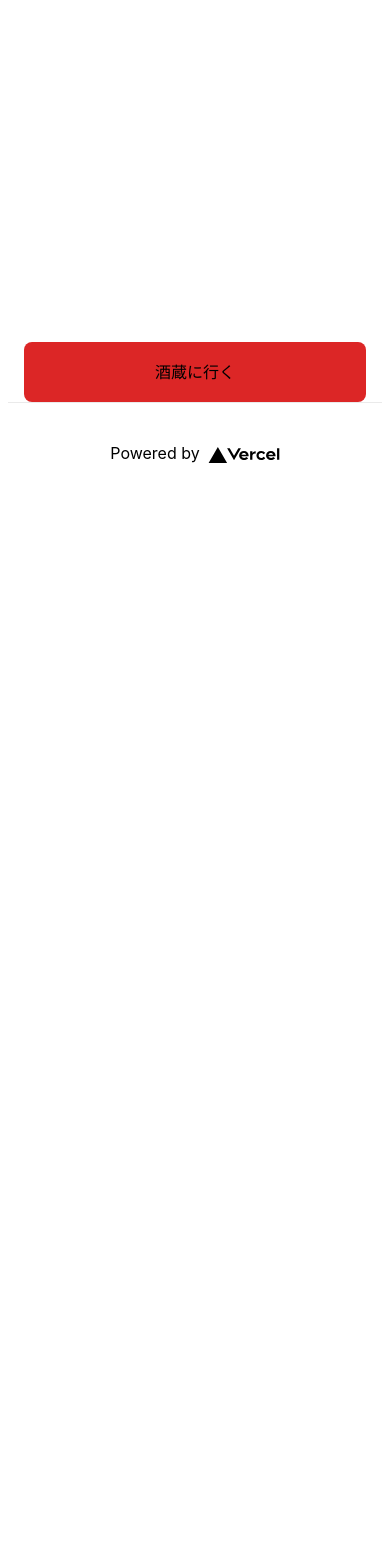
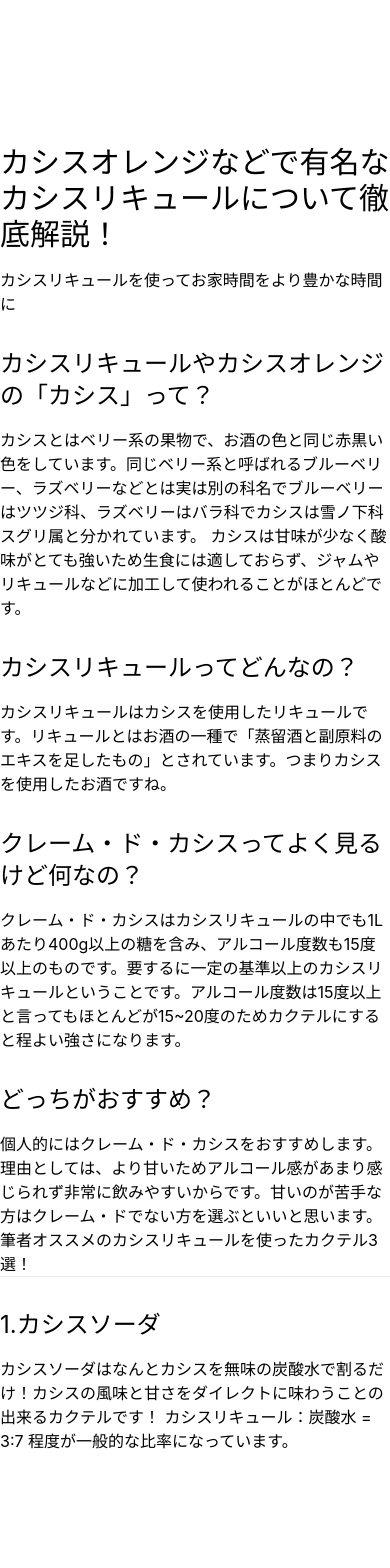
Before and after one commit to randombar164/ouchi_bar, a Next.js app in the folder frontend/: page / in a window 390 px wide. Shown: the top 1568 px of the page. Before the commit the page ends 844 px from the top, so only its background shows below. Built offline with nearby package versions, Linux system fonts and the light colour scheme; no server answers; grey boxes are pictures that could not be loaded.

Commit message:
現状push

```diff
--- a/frontend/package.json
+++ b/frontend/package.json
@@ -2,6 +2,7 @@
   "name": "frontend",
   "version": "0.1.0",
   "private": true,
+  "type": "commonjs",
   "scripts": {
     "dev": "next dev",
     "build": "next build",
@@ -12,7 +13,9 @@
     "camelcase-keys": "^7.0.0",
     "next": "11.0.1",
     "react": "17.0.2",
-    "react-dom": "17.0.2"
+    "react-dom": "17.0.2",
+    "react-markdown": "^7.0.1",
+    "rehype-raw": "^6.1.0"
   },
   "devDependencies": {
     "@tailwindcss/jit": "^0.1.18",
@@ -32,6 +35,7 @@
     "eslint-plugin-react-hooks": "^4.2.0",
     "eslint-plugin-simple-import-sort": "^7.0.0",
     "eslint-plugin-tailwindcss": "^1.14.3",
+    "next-transpile-modules": "^8.0.0",
     "postcss": "^8.3.6",
     "prettier": "^2.3.2",
     "tailwindcss": "^2.2.7",
--- a/frontend/src/pages/index.tsx
+++ b/frontend/src/pages/index.tsx
@@ -1,10 +1,101 @@
 import Head from "next/head";
-import Image from "next/image";
 import { useRouter } from "next/router";
-import styles from "src/styles/Home.module.css";
+import Markdown from "react-markdown";
+import type {
+  HeadingComponent,
+  ReactMarkdownNames,
+} from "react-markdown/src/ast-to-react";
+import rehypeRaw from "rehype-raw";
 import { useGetUser } from "src/utils/hooks/useGetUser";
 
-export default function Home() {
+const body = `
+# カシスオレンジなどで有名なカシスリキュールについて徹底解説！
+
+カシスリキュールを使ってお家時間をより豊かな時間に
+
+## カシスリキュールやカシスオレンジの「カシス」って？
+
+カシスとはベリー系の果物で、お酒の色と同じ赤黒い色をしています。同じベリー系と呼ばれるブルーベリー、ラズベリーなどとは実は別の科名でブルーベリーはツツジ科、ラズベリーはバラ科でカシスは雪ノ下科スグリ属と分かれています。
+カシスは甘味が少なく酸味がとても強いため生食には適しておらず、ジャムやリキュールなどに加工して使われることがほとんどです。
+
+## カシスリキュールってどんなの？
+
+カシスリキュールはカシスを使用したリキュールです。リキュールとはお酒の一種で「蒸留酒と副原料のエキスを足したもの」とされています。つまりカシスを使用したお酒ですね。
+
+## クレーム・ド・カシスってよく見るけど何なの？
+
+クレーム・ド・カシスはカシスリキュールの中でも1Lあたり400g以上の糖を含み、アルコール度数も15度以上のものです。要するに一定の基準以上のカシスリキュールということです。アルコール度数は15度以上と言ってもほとんどが15~20度のためカクテルにすると程よい強さになります。
+
+## どっちがおすすめ？
+
+個人的にはクレーム・ド・カシスをおすすめします。理由としては、より甘いためアルコール感があまり感じられず非常に飲みやすいからです。甘いのが苦手な方はクレーム・ドでない方を選ぶといいと思います。
+筆者オススメのカシスリキュールを使ったカクテル3選！
+
+------------------------------------------------
+
+## 1.カシスソーダ
+
+カシスソーダはなんとカシスを無味の炭酸水で割るだけ！カシスの風味と甘さをダイレクトに味わうことの出来るカクテルです！
+カシスリキュール：炭酸水 = 3:7
+程度が一般的な比率になっています。
+
+<iframe style="width:120px;height:240px;" marginwidth="0" marginheight="0" scrolling="no" frameborder="0" src="//rcm-fe.amazon-adsystem.com/e/cm?lt1=_blank&bc1=000000&IS2=1&bg1=FFFFFF&fc1=000000&lc1=0000FF&t=ouchibar09-22&language=ja_JP&o=9&p=8&l=as4&m=amazon&f=ifr&ref=as_ss_li_til&asins=B001TP6UHC&linkId=75885737b2da6f1a043b553336ba6e8a"></iframe>
+
+<iframe style="width:120px;height:240px;" marginwidth="0" marginheight="0" scrolling="no" frameborder="0" src="//rcm-fe.amazon-adsystem.com/e/cm?lt1=_blank&bc1=000000&IS2=1&bg1=FFFFFF&fc1=000000&lc1=0000FF&t=ouchibar09-22&language=ja_JP&o=9&p=8&l=as4&m=amazon&f=ifr&ref=as_ss_li_til&asins=B01CNBT7NY&linkId=9121ed76517cad00cfdb4312caac257f"></iframe>
+
+## 2.エル・ディアブロ
+
+「ディアブロ」とは「悪魔」という意味で、他のカシスリキュールを使ったカクテルより度数の高いものです。作り方は
+- テキーラ：45ml
+- カシスリキュール：15ml
+- レモンジュース：10ml
+- ジンジャーエール：適量
+です。テキーラがあることで敬遠されがちですが、カシスリキュールと混ぜることでテキーラ独特の味がかなり緩和されます。また、レモンジュースやジンジャーエールによって酸味と甘さが増すのでテキーラ嫌いしている方にも飲んで欲しいカクテルです。
+
+<iframe style="width:120px;height:240px;" marginwidth="0" marginheight="0" scrolling="no" frameborder="0" src="//rcm-fe.amazon-adsystem.com/e/cm?lt1=_blank&bc1=000000&IS2=1&bg1=FFFFFF&fc1=000000&lc1=0000FF&t=ouchibar09-22&language=ja_JP&o=9&p=8&l=as4&m=amazon&f=ifr&ref=as_ss_li_til&asins=B00P0KJR2M&linkId=e54d0be085b9012ae54d0b9febe97b6d"></iframe>
+
+<iframe style="width:120px;height:240px;" marginwidth="0" marginheight="0" scrolling="no" frameborder="0" src="//rcm-fe.amazon-adsystem.com/e/cm?lt1=_blank&bc1=000000&IS2=1&bg1=FFFFFF&fc1=000000&lc1=0000FF&t=ouchibar09-22&language=ja_JP&o=9&p=8&l=as4&m=amazon&f=ifr&ref=as_ss_li_til&asins=B001TP6UHC&linkId=b56411d4b3fb3b2e4968ab2b1d346af9"></iframe>
+
+<iframe style="width:120px;height:240px;" marginwidth="0" marginheight="0" scrolling="no" frameborder="0" src="//rcm-fe.amazon-adsystem.com/e/cm?lt1=_blank&bc1=000000&IS2=1&bg1=FFFFFF&fc1=000000&lc1=0000FF&t=ouchibar09-22&language=ja_JP&o=9&p=8&l=as4&m=amazon&f=ifr&ref=as_ss_li_til&asins=B08MQ6ZXR7&linkId=ae87d8c9ad1e48d7daab21bdb7f7018e"></iframe>
+
+<iframe style="width:120px;height:240px;" marginwidth="0" marginheight="0" scrolling="no" frameborder="0" src="//rcm-fe.amazon-adsystem.com/e/cm?lt1=_blank&bc1=000000&IS2=1&bg1=FFFFFF&fc1=000000&lc1=0000FF&t=ouchibar09-22&language=ja_JP&o=9&p=8&l=as4&m=amazon&f=ifr&ref=as_ss_li_til&asins=B0029VKCME&linkId=7be8628ea353d82b1bee4935b251f3d5"></iframe>
+
+## 3.カーディナル
+
+カーディナルは「キール」というワインとカシスリキュールを使ったカクテルの派生形で、ベースの白ワインを赤ワインに変えたものです。カーディナルは「枢機卿」という意味ですが、名前の由来はカーディナルの深い赤色が高い地位の人が身に纏うケープの色に似ていたからだと言われています。一般的な作り方は
+赤ワイン：カシスリキュール = 4:1
+です。
+ちなみに、本来は赤ワインにはボジョレーヌーヴォーワインを用いるのが正攻法だとか。ただ、ライトからミディアムボディのものでも美味しく仕上がるので色々と試してみると面白そうです。
+
+<iframe style="width:120px;height:240px;" marginwidth="0" marginheight="0" scrolling="no" frameborder="0" src="//rcm-fe.amazon-adsystem.com/e/cm?lt1=_blank&bc1=000000&IS2=1&bg1=FFFFFF&fc1=000000&lc1=0000FF&t=ouchibar09-22&language=ja_JP&o=9&p=8&l=as4&m=amazon&f=ifr&ref=as_ss_li_til&asins=B002JNAK8I&linkId=b015ffb1f8f18acdd464cc5580a288aa"></iframe>
+
+<iframe style="width:120px;height:240px;" marginwidth="0" marginheight="0" scrolling="no" frameborder="0" src="//rcm-fe.amazon-adsystem.com/e/cm?lt1=_blank&bc1=000000&IS2=1&bg1=FFFFFF&fc1=000000&lc1=0000FF&t=ouchibar09-22&language=ja_JP&o=9&p=8&l=as4&m=amazon&f=ifr&ref=as_ss_li_til&asins=B001TP6UHC&linkId=1f3f9f82ff013670bbd37e62f82cef12"></iframe>
+
+## さいごに
+
+拙文ではありますが、最後までお読みいただきありがとうございました！
+
+外で自由気ままにお酒を飲みにくいご時世、自宅で気軽に楽しくお酒を飲む方法はないかと試行錯誤し、「お家のお酒とコンビニで買えるもので作れるカクテルを探せる」ことをコンセプトにした取り組みを始めました。
+noteの更新や、楽しんでもらえるwebアプリのリリースを目指して活動中ですので、気になる方はぜひフォローやシェアなどで温かく見守りいただければと思います！
+
+> 『Amazonアソシエイトプログラム』
+> 当ブログはamazon.co.jpを宣伝しリンクすることによって、サイトが紹介料を獲得できる手段を提供することを目的に設定されたアフィリエイト宣伝プログラムである、Amazonアソシエイト・プログラムの参加者です。`;
+
+type MarkdownType = HeadingComponent | ReactMarkdownNames;
+
+const Heading1: MarkdownType = ({ node, children }): JSX.Element => {
+  return <h1 className="pt-8 pb-4 text-3xl">{children}</h1>;
+};
+
+const Heading2: MarkdownType = ({ node, children }): JSX.Element => {
+  return <h2 className="pt-8 pb-4 text-2xl">{children}</h2>;
+};
+
+const Heading3: MarkdownType = ({ node, children }): JSX.Element => {
+  return <h3 className="pt-8 pb-4 text-lg">{children}</h3>;
+};
+
+const Home = () => {
   const router = useRouter();
   const { getUserFn } = useGetUser();
   const handleClick = () => {
@@ -12,34 +103,27 @@ export default function Home() {
     router.push("/sakagura");
   };
   return (
-    <div className={styles.container}>
+    <div className="pt-28">
       <Head>
         <title className="">Create Next App</title>
         <meta name="description" content="Generated by create next app" />
         <link rel="icon" href="/favicon.ico" />
       </Head>
 
-      <div className="mx-auto w-11/12">
-        <button
-          className="w-full h-[60px] bg-red-600 rounded-lg"
-          onClick={handleClick}
+      <div className="mx-auto w-full md:w-3/5">
+        <Markdown
+          rehypePlugins={[rehypeRaw]}
+          components={{
+            h1: Heading1,
+            h2: Heading2,
+            h3: Heading3,
+          }}
         >
-          酒蔵に行く
-        </button>
+          {body}
+        </Markdown>
       </div>
-
-      <footer className={styles.footer}>
-        <a
-          href="https://vercel.com?utm_source=create-next-app&utm_medium=default-template&utm_campaign=create-next-app"
-          target="_blank"
-          rel="noopener noreferrer"
-        >
-          Powered by{" "}
-          <span className={styles.logo}>
-            <Image src="/vercel.svg" alt="Vercel Logo" width={72} height={16} />
-          </span>
-        </a>
-      </footer>
     </div>
   );
-}
+};
+
+export default Home;
--- a/frontend/tsconfig.json
+++ b/frontend/tsconfig.json
@@ -18,6 +18,6 @@
       "src/*": ["src/*"]
     }
   },
-  "include": ["next-env.d.ts", "**/*.ts", "**/*.tsx"],
-  "exclude": ["node_modules"]
+  "include": ["next-env.d.ts", "**/*.ts", "**/*.tsx", "**/*.js", "**/*.jsx"],
+  "exclude": ["node_modules", ".next"]
 }
```
Also changed, not shown: 1 other file (tests, documents, lock files or other folders).
